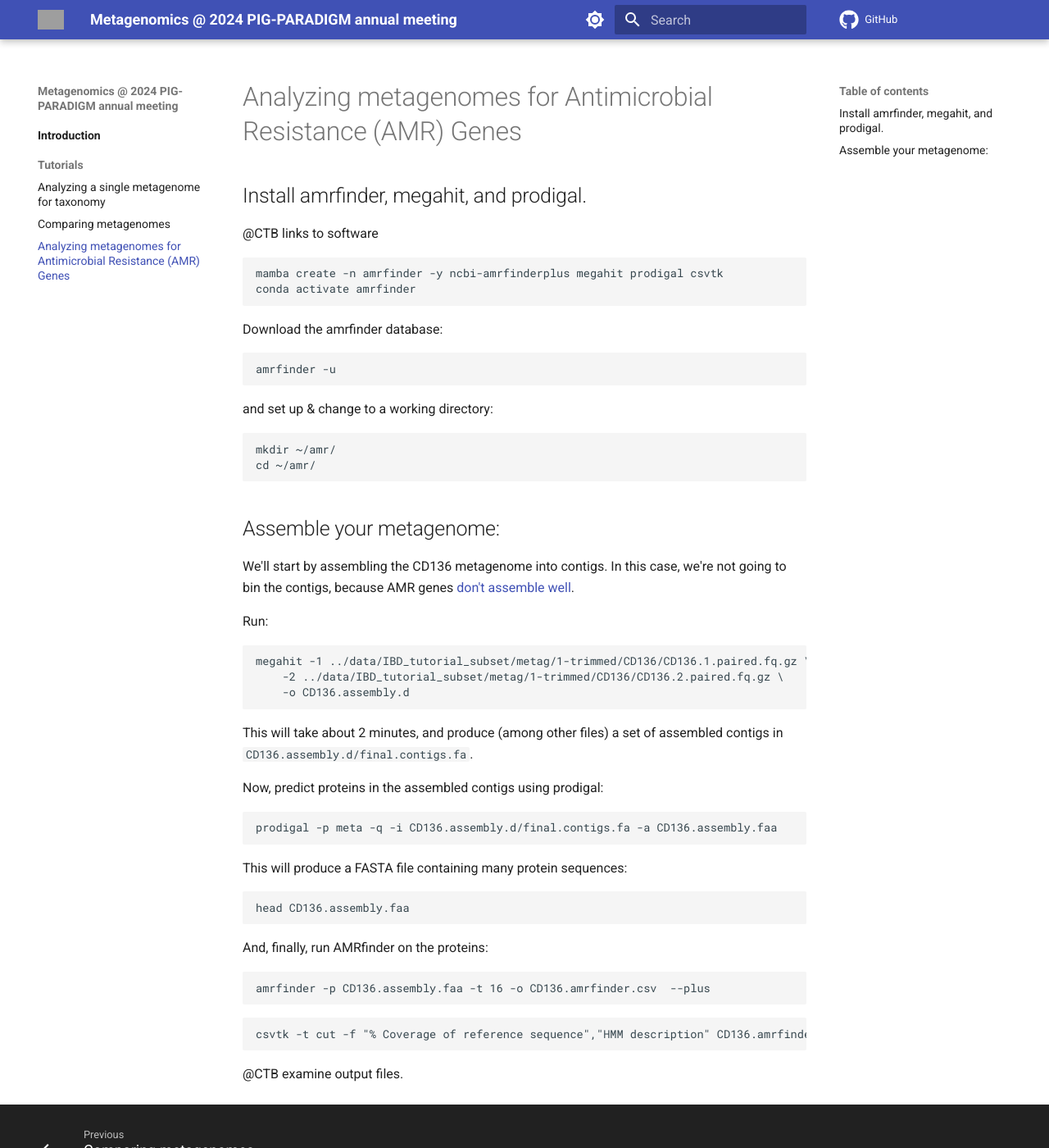
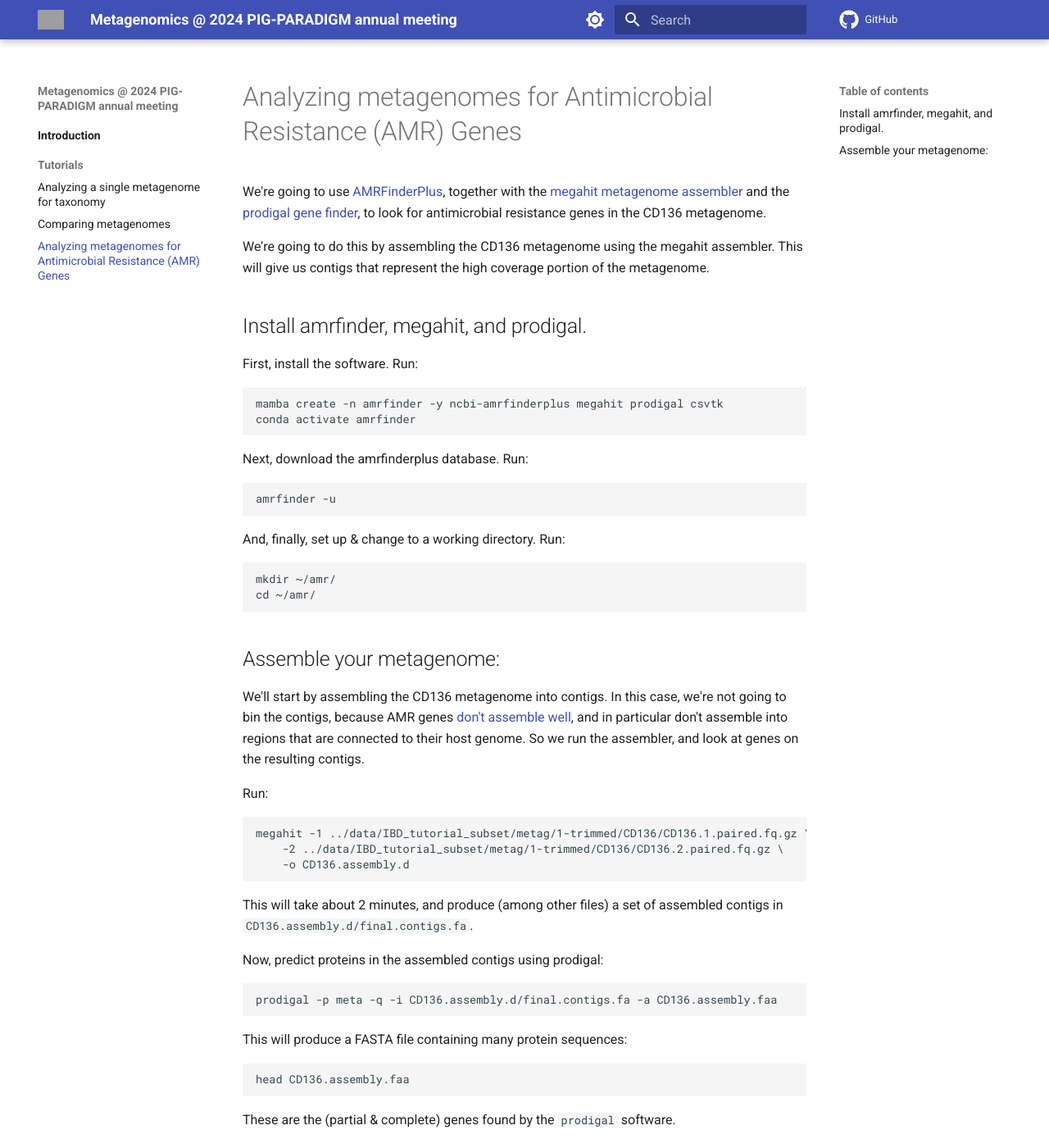
Before and after one commit to ngs-docs/2024-pig-paradigm-workshop, an MkDocs documentation site: the page built from docs/amr.md, in a window 1280 px wide and 1400 px high. Shown: the whole window at 82% size. Built offline with MkDocs 1.6.1 and Material for MkDocs 9.7.7, drawn with Linux system fonts in a browser that asks for light colours; comment, search, counter and statistics services are not loaded; some of the changed text lies outside the part shown; grey boxes are pictures that could not be loaded.

Commit message:
update AMR some more

````diff
--- a/docs/amr.md
+++ b/docs/amr.md
@@ -1,20 +1,31 @@
 # Analyzing metagenomes for Antimicrobial Resistance (AMR) Genes
+
+We're going to use
+[AMRFinderPlus](https://www.ncbi.nlm.nih.gov/pathogens/antimicrobial-resistance/AMRFinder/),
+together with the
+[megahit metagenome assembler](https://github.com/voutcn/megahit) and
+the
+[prodigal gene finder](https://bmcbioinformatics.biomedcentral.com/articles/10.1186/1471-2105-11-119),
+to look for antimicrobial resistance genes in the CD136 metagenome.
+
+We're going to do this by assembling the CD136 metagenome using the megahit
+assembler. This will give us contigs that represent the high coverage portion
+of the metagenome.
 
 ## Install amrfinder, megahit, and prodigal.
 
-@CTB links to software
-
+First, install the software. Run:
 ```
 mamba create -n amrfinder -y ncbi-amrfinderplus megahit prodigal csvtk
 conda activate amrfinder
 ```
 
-Download the amrfinder database:
+Next, download the amrfinderplus database. Run:
 ```
 amrfinder -u
 ```
 
-and set up & change to a working directory:
+And, finally, set up & change to a working directory. Run:
 ```
 mkdir ~/amr/
 cd ~/amr/
@@ -24,7 +35,9 @@
 
 We'll start by assembling the CD136 metagenome into contigs. In this
 case, we're not going to bin the contigs, because AMR genes
-[don't assemble well](https://www.biorxiv.org/content/10.1101/2023.12.13.571436v1.full).
+[don't assemble well](https://www.biorxiv.org/content/10.1101/2023.12.13.571436v1.full), and in particular don't assemble into regions that are
+connected to their host genome. So we run the assembler, and look at genes
+on the resulting contigs.
 
 Run:
 ```
@@ -44,14 +57,26 @@
 ```
 head CD136.assembly.faa
 ```
+These are the (partial & complete) genes found by the `prodigal` software.
 
 And, finally, run AMRfinder on the proteins:
 ```
-amrfinder -p CD136.assembly.faa -t 16 -o CD136.amrfinder.csv  --plus
+amrfinder -p CD136.assembly.faa -t 16 -o CD136.amrfinder.tsv --plus
 ```
 
+This will produce a spreadsheet named `CD136.amrfinder.tsv` that
+contains a number of columns - you can see the list like so, using
+`csvtk headers`:
+
 ```
-csvtk -t cut -f "% Coverage of reference sequence","HMM description" CD136.amrfinder.csv
+csvtk -t headers CD136.amrfinder.tsv
 ```
 
-@CTB examine output files.
+To pick out just a few columns, you can use `csvtk cut`.
+
+Run:
+```
+csvtk -t cut -f "% Coverage of reference sequence","HMM description" CD136.amrfinder.tsv
+```
+
+@CTB say something output the files.
````
